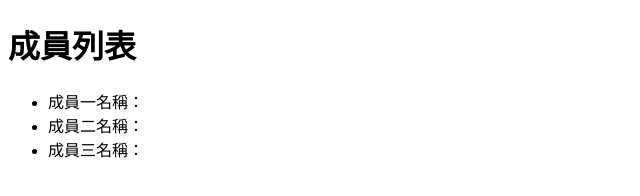
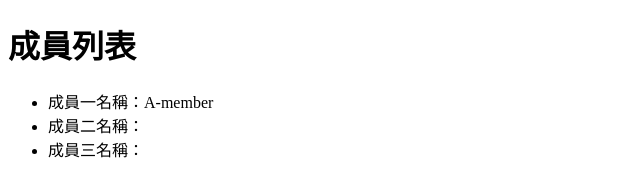
Before and after one commit to AdrianHuangQI/Git-Task, a plain HTML site: page index.html in a window 1280 px wide. Shown: the full height of the page, 0-640 px from the left. Drawn offline with Linux system fonts and the light colour scheme.

Commit message:
[a-member][main/feature/newAmember]

```diff
--- a/index.html
+++ b/index.html
@@ -8,7 +8,7 @@
 <body>
     <h1>成員列表</h1>
     <ul>
-        <li>成員一名稱：</li>
+        <li>成員一名稱：A-member</li>
         <li>成員二名稱：</li>
         <li>成員三名稱：</li>
     </ul>
```
